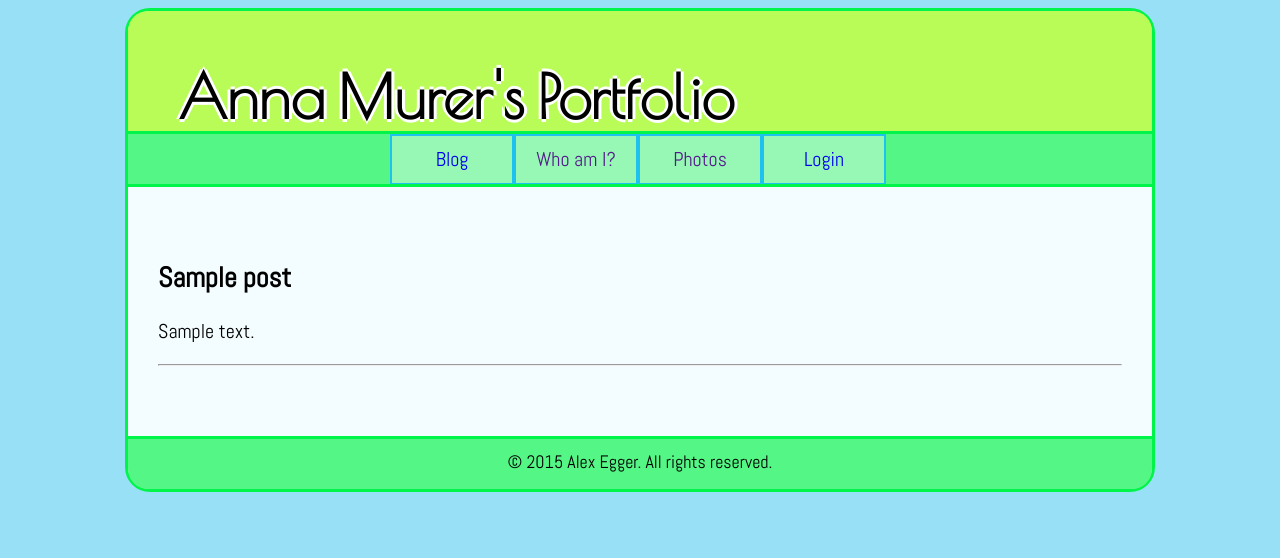
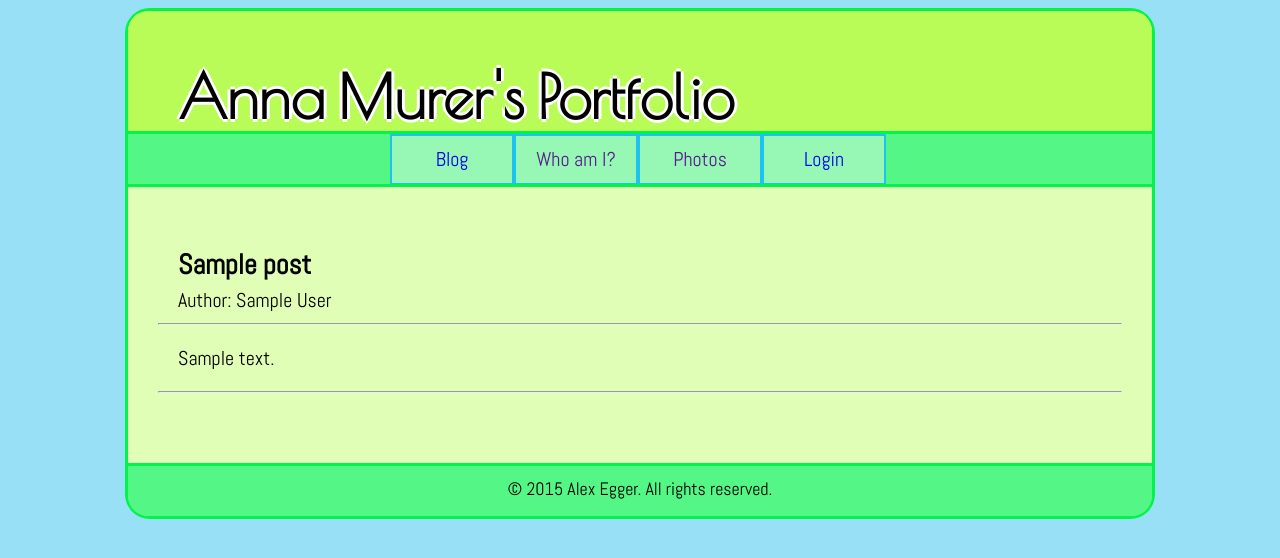
Before and after one commit to Zillolo/blog-python, a Flask app: page / in a window 1280 px wide. Shown: the top 558 px of the page. Run offline with Flask 2, Linux system fonts and the light colour scheme; a database or web service that is not in the repository returns one stand-in record (values such as "Sample title").

Commit message:
Fix styling issues regarding posts.

```diff
--- a/static/stylesheet.css
+++ b/static/stylesheet.css
@@ -5,7 +5,7 @@ body {
 }
 
 #wrapper {
-    background-color: #F3FCFE;
+    background-color: #E1FEB7;
 
     border: 3px solid #00F44A;
 
@@ -94,13 +94,6 @@ section {
     font-size: 20px;
 }
 
-section #profile {
-    width: 300px;
-    height: 533px;
-
-    float: right;
-}
-
 section .posts {
     list-style-type: none;
     width: 964px;
@@ -110,13 +103,30 @@ section .posts {
 }
 
 section .post {
+    background-color: #E1FEB7;
+
     width: 100%;
+
 
     margin-bottom: 20px;
 }
 
 section .post-title {
     font-size: 28px;
+
+    margin-top: 10px;
+    margin-left: 20px;
+    margin-bottom: 5px;
+}
+
+section .post-author {
+    margin-top: 0px;
+    margin-left: 20px;
+    margin-bottom: 5px;
+}
+
+section .post-content {
+    margin-left: 20px;
 }
 
 section .separator {
--- a/templates/posts.html
+++ b/templates/posts.html
@@ -4,6 +4,8 @@
         {% for post in posts %}
             <li class="post">
                 <h2 class="post-title">{{ post.title }}</h2>
+                <p class="post-author">Author: {{ post.author }}</p>
+                <hr class="separator"/>
                 <p class="post-content">{{post.content}}</p>
                 <hr class="separator"/>
             <li/>
```
